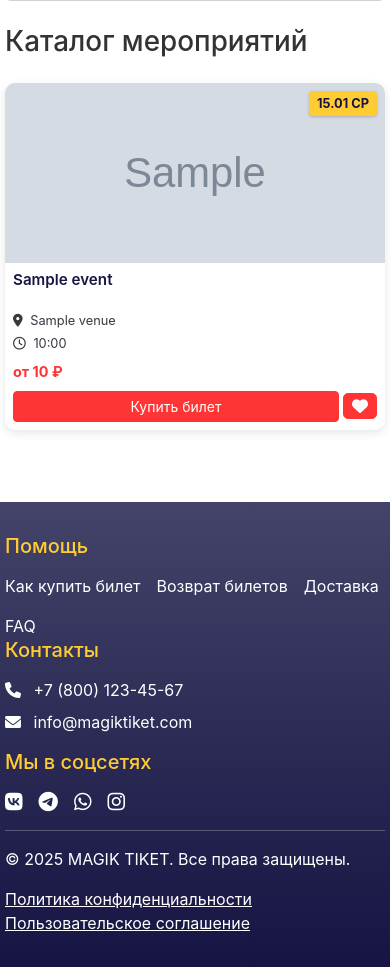
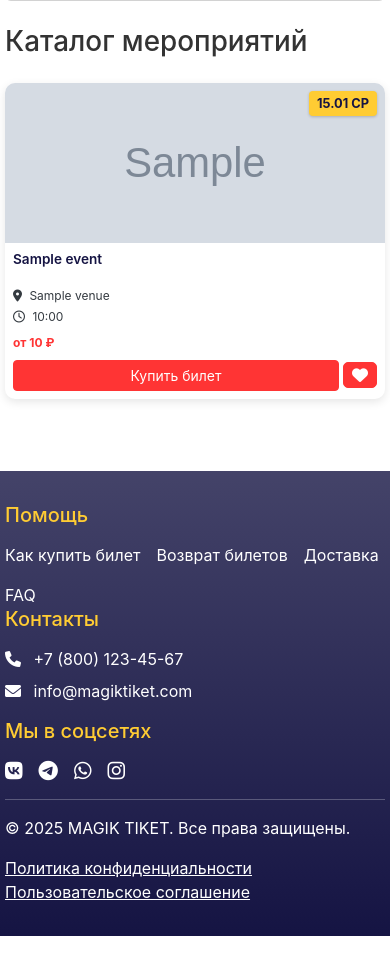
Before and after one commit to Officer88/tik_mak, a Flask app: page /events in a window 390 px wide. Shown: the part 919-1886 px from the top of the page. After the commit the page ends 1855 px from the top, so only its background shows below. Run offline with Flask 3, Linux system fonts and the light colour scheme; data comes from the database, SQL or seed files in the repository; tables that the repository leaves empty hold one stand-in row (values such as "Sample post"); grey boxes marked "Sample" are stand-in pictures; some libraries are stand-ins or nearby versions.

Commit message:
Fix mobile layout: Adjust event card display for better mobile responsiveness
Replit-Commit-Author: Agent
Replit-Commit-Session-Id: b68f5f71-f5cb-4914-b00e-5085bf7c9dd5
Replit-Commit-Screenshot-Url: https://storage.googleapis.com/screenshot-production-us-central1/8fd244ac-9cbf-4837-abb7-edaa35c73ee7/9e86bfdb-d8da-4914-b187-958b96be51bd.jpg

```diff
--- a/static/css/style.css
+++ b/static/css/style.css
@@ -736,14 +736,31 @@ body {
     }
 
     .event-card {
-        margin: 0;
+        margin: 0 auto;
         width: 100%;
-        max-width: none;
+        max-width: 100%;
     }
 
     .container {
         padding-left: 5px;
         padding-right: 5px;
+    }
+
+    .event-img-container {
+        height: 160px;
+    }
+
+    .event-card-body {
+        padding: 0.5rem;
+    }
+
+    .event-title {
+        font-size: 0.85rem;
+        height: 2rem;
+    }
+
+    .event-venue, .event-time, .event-price {
+        font-size: 0.75rem;
     }
 }
 
--- a/templates/category_events.html
+++ b/templates/category_events.html
@@ -17,7 +17,7 @@
     {% if events.items %}
     <div class="row event-row">
         {% for event in events.items %}
-        <div class="col-md-6 col-lg-4">
+        <div class="col-6 col-md-6 col-lg-4">
             {% include 'includes/event_card.html' %}
         </div>
         {% endfor %}
--- a/templates/events.html
+++ b/templates/events.html
@@ -71,7 +71,7 @@
     <!-- Events grid -->
     <div class="row event-row">
         {% for event in events.items %}
-            <div class="col-md-6 col-lg-4">
+            <div class="col-6 col-md-6 col-lg-4">
                 <div class="event-card">
                     <div class="event-image" style="background-image: url('{{ event.image_url }}');">
                         <div class="event-date">
--- a/templates/index.html
+++ b/templates/index.html
@@ -35,7 +35,7 @@
     <section class="popular-events-section py-5 bg-light">
         <div class="container">
             <h2 class="mb-4">Популярные мероприятия</h2>
-            <div class="row row-cols-1 row-cols-md-2 row-cols-lg-4 event-row">
+            <div class="row row-cols-2 row-cols-md-2 row-cols-lg-4 event-row">
                 {% for event in popular_events %}
                     <div class="col">
                         {% include 'includes/event_card.html' %}
@@ -58,7 +58,7 @@
     <section class="upcoming-events-section py-5">
         <div class="container">
             <h2 class="mb-4">Ближайшие мероприятия</h2>
-            <div class="row row-cols-1 row-cols-md-2 row-cols-lg-4 event-row">
+            <div class="row row-cols-2 row-cols-md-2 row-cols-lg-4 event-row">
                 {% for event in upcoming_events %}
                     <div class="col">
                         {% include 'includes/event_card.html' %}
```
Also changed, not shown: attached_assets/image_1743677294889.png (added).
